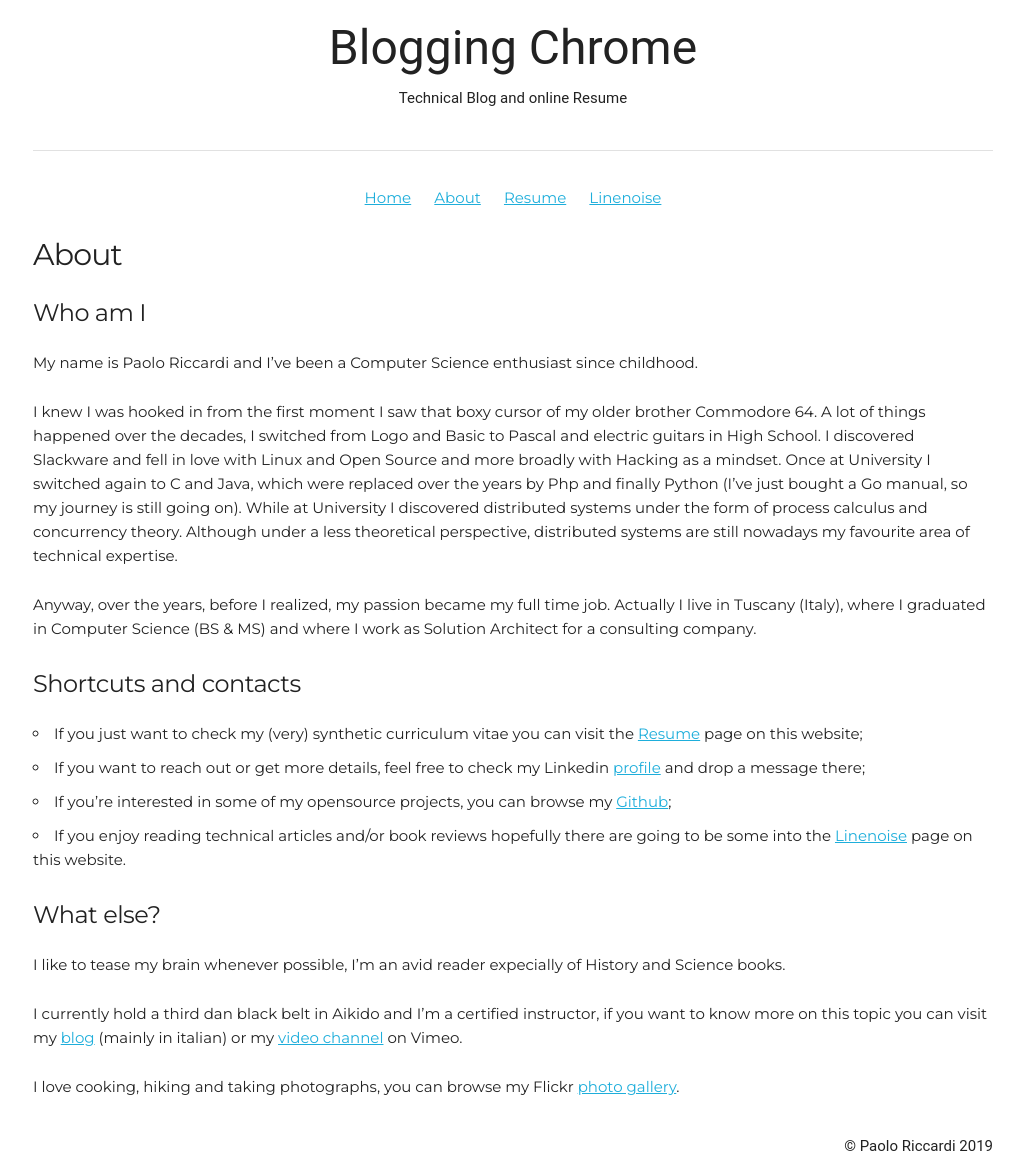
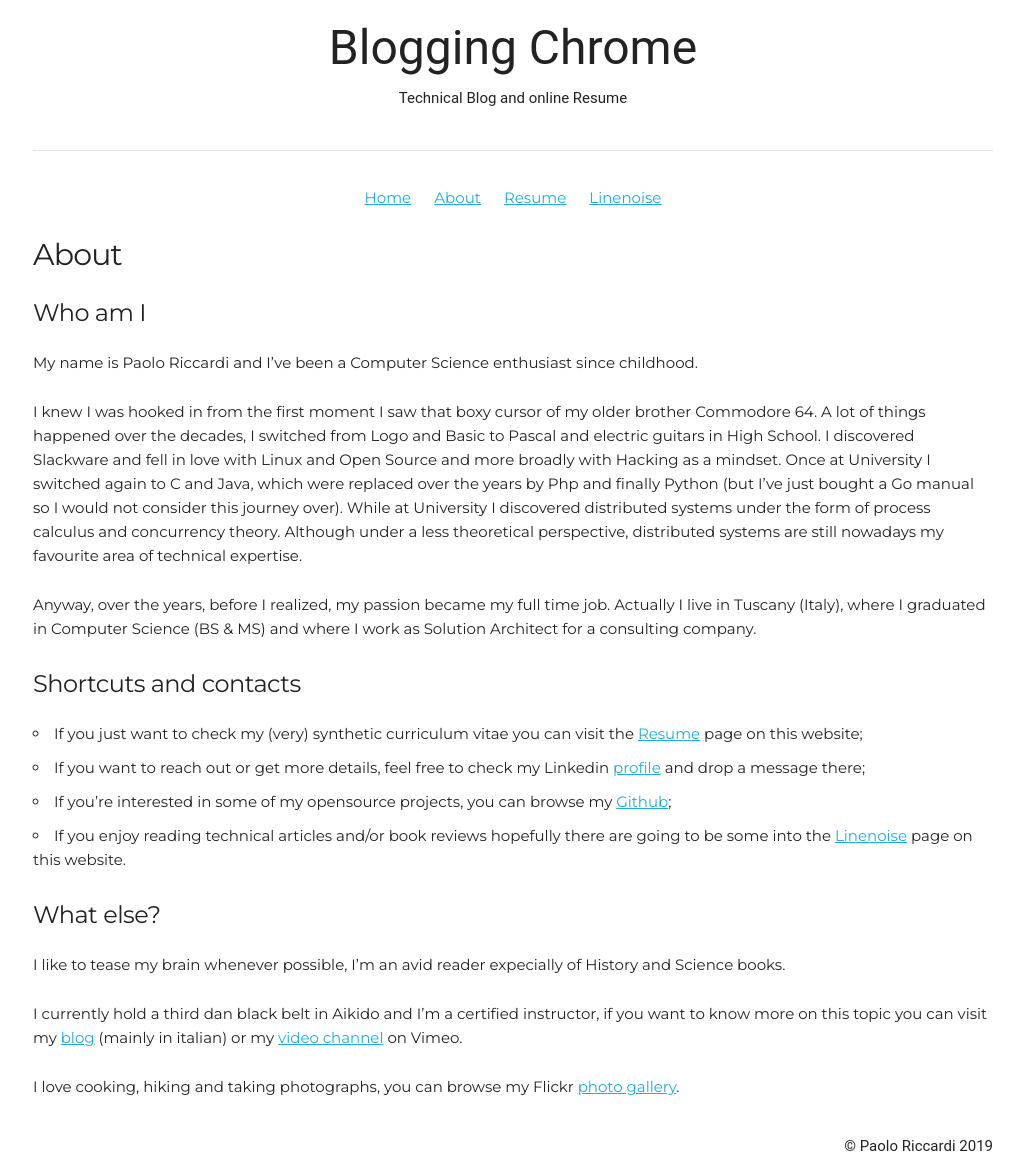
Before and after one commit to paoloriccardi/paoloriccardi.github.io, a Jekyll site: the page built from whoami.md, in a window 1280 px wide. Shown: the whole page, without its empty margins (127-1151 px from the left). Built offline with Jekyll 4.4.1, drawn with Linux system fonts in a browser that asks for light colours.

Commit message:
fixed whoami

```diff
--- a/whoami.md
+++ b/whoami.md
@@ -11,7 +11,7 @@ My name is Paolo Riccardi and I've been a Computer Science enthusiast since chil
 
 I knew I was hooked in from the first moment I saw that boxy cursor of my older brother Commodore 64.
 A lot of things happened over the decades, I switched from Logo and Basic to Pascal and electric guitars in High School. I discovered Slackware and fell in love with Linux and Open Source and more broadly with Hacking as a mindset.
-Once at University I switched again to C and Java, which were replaced over the years by Php and finally Python (I've just bought a Go manual, so my journey is still going on).
+Once at University I switched again to C and Java, which were replaced over the years by Php and finally Python (but I've just bought a Go manual so I would not consider this journey over).
 While at University I discovered distributed systems under the form of process calculus and concurrency theory. Although under a less theoretical perspective, distributed systems are still nowadays my favourite area of technical expertise.
 
 Anyway, over the years, before I realized, my passion became my full time job.
```
